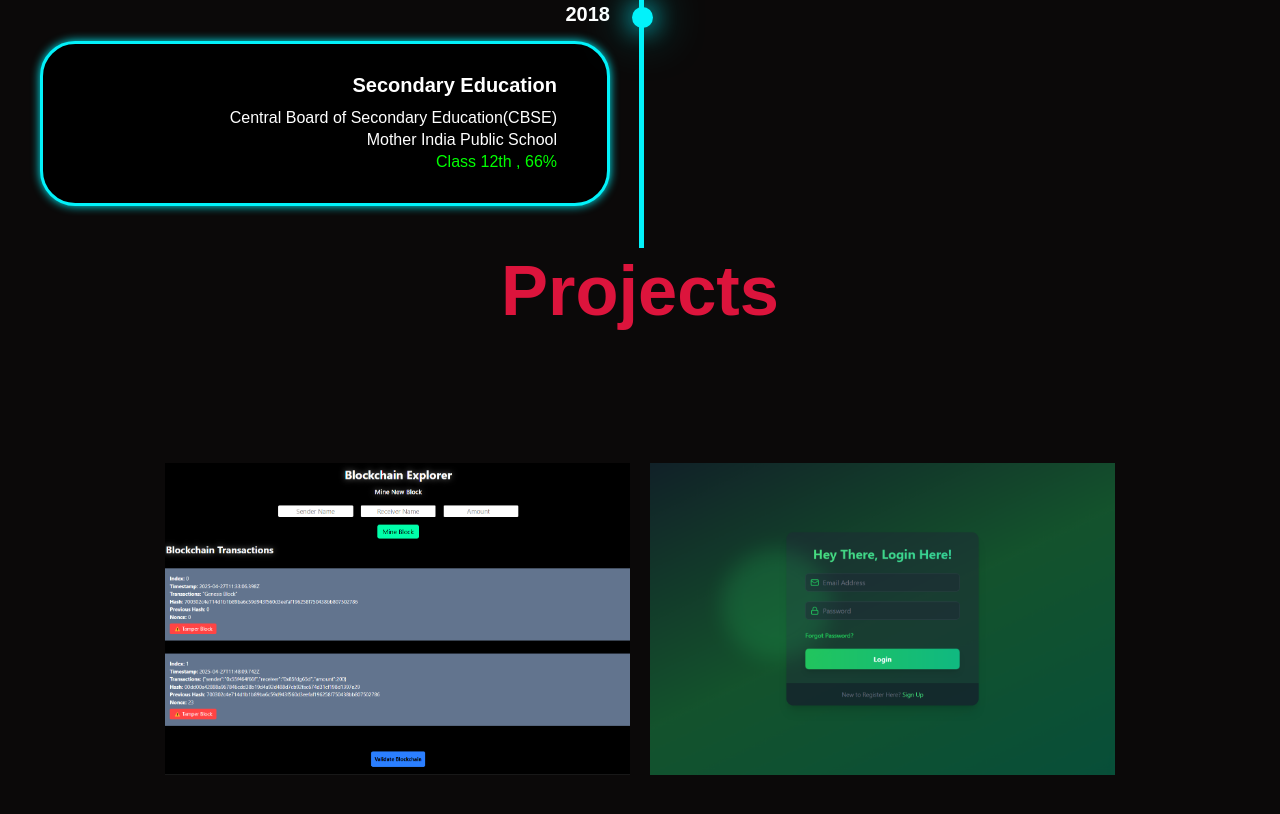
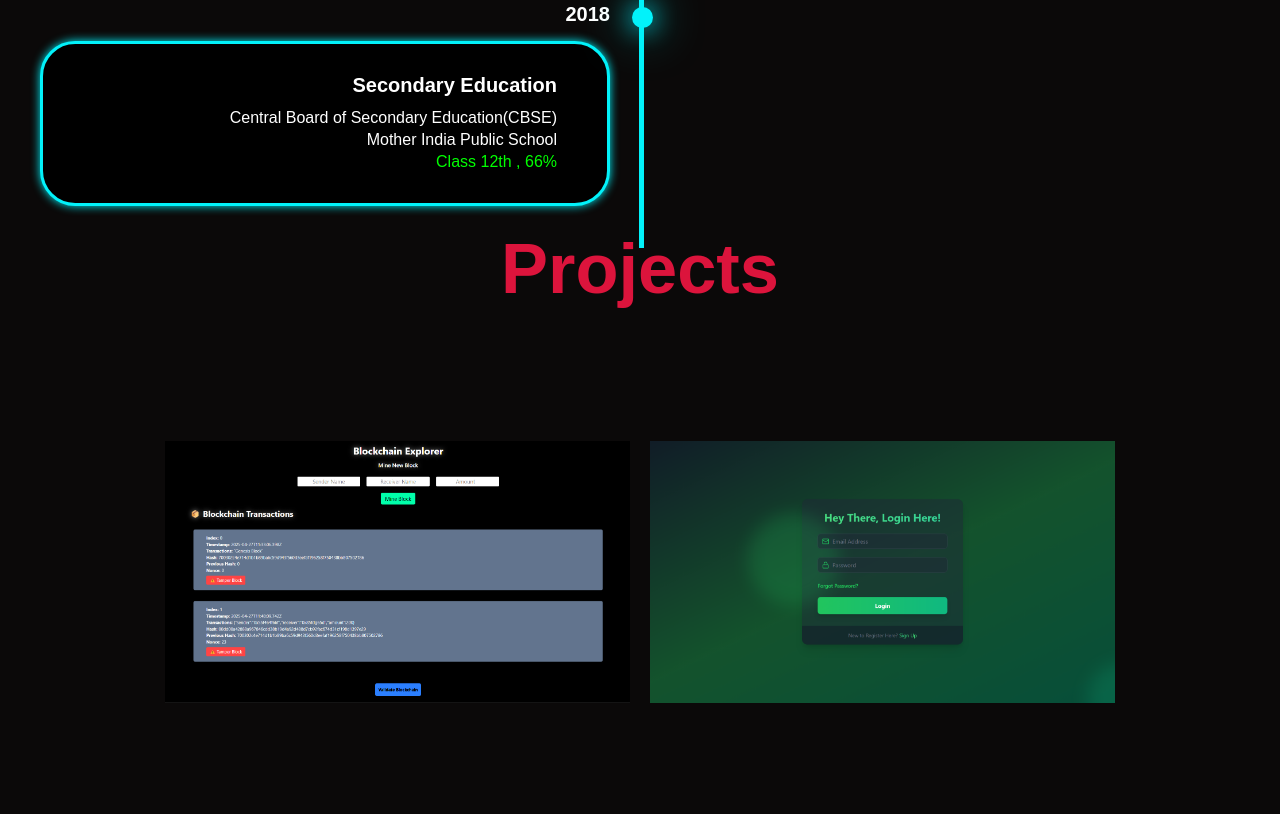
Before and after one commit to himanshkumar6/portfolio-website, a plain HTML site: page index.html in a window 1280 px wide. Shown: the part 1570-2384 px from the top of the page. Drawn offline with nearby package versions, Linux system fonts and the light colour scheme.

Commit message:
Updated HTML, CSS and added project1 image

```diff
--- a/index.html
+++ b/index.html
@@ -98,7 +98,7 @@
                 </div>
             </div>
         </div>
-        <h2 class="heading">Projects</h2>
+        <h2 class="project-heading">Projects</h2>
         <section class="project-images">
 
             <a href="https://your-website.com" target="_blank" class="project-item">
--- a/style.css
+++ b/style.css
@@ -208,6 +208,7 @@ span {
   color: black;
 }
 
+
 .project-images {
   display: grid;
   grid-template-columns: repeat(2, 1fr); /* Two columns for larger screens */
@@ -220,7 +221,7 @@ span {
 
 .project-img {
   width: 100%;
-  height: 50%;
+  height: auto;
   object-fit: cover;
   aspect-ratio: 16 / 9;
   transition: transform 0.3s ease-in-out;
@@ -326,7 +327,11 @@ span {
     width: calc(100% + 8px);
   }
 }
-
+.project-heading {
+  font-size: 8rem;
+  text-align: center;
+  margin: 2.5rem 0;
+}
 .heading {
   font-size: 8rem;
   text-align: center;
```
